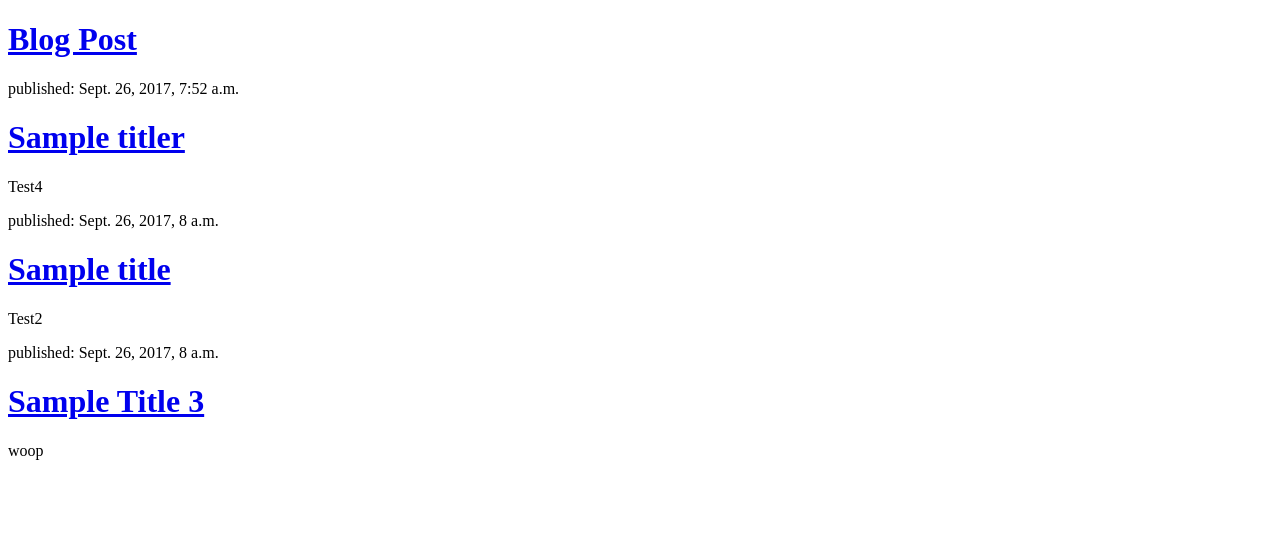
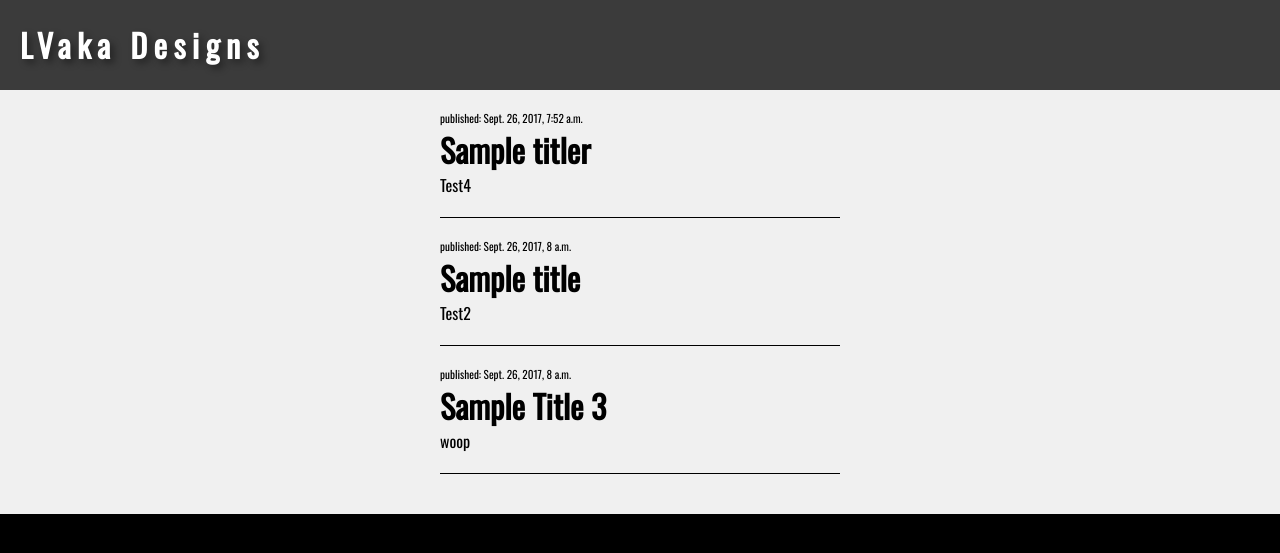
Before and after one commit to lvaka/djangoport, a Django app: page / in a window 1280 px wide. Shown: the top 553 px of the page. Run offline with Django 3.2, Linux system fonts and the light colour scheme; data comes from the database, SQL or seed files in the repository.

Commit message:
skeleton styling

```diff
--- /dev/null
+++ b/lvaka/blog/static/css/style.css
@@ -0,0 +1,76 @@
+@import url('https://fonts.googleapis.com/css?family=Oswald');
+@import url('https://fonts.googleapis.com/css?family=Source+Sans+Pro');
+
+body{
+	margin: 0;
+	padding: 0;
+	background: black;
+}
+
+h1, p {
+	margin-left: 20px;
+}
+
+h1 {
+	margin-top: 0;
+	margin-bottom: 0;
+	color: black;
+	font-family: 'Oswald', sans-serif;
+}
+
+p{
+	margin-top: 0;
+	margin-bottom: 0;
+	font-family: 'Oswald', sans-serif;
+}
+
+h1 a, h1 a:visited{
+	font-family: 'Oswald', sans-serif;
+	color: black;
+	text-decoration: none;
+}
+
+.heading {
+	margin: 0;
+	padding: 0;
+	height: 90px;
+	line-height: 90px;
+	background: #3B3B3B;
+}
+
+.heading h1{
+	font-family: 'Source Sans Pro', sans-serif;
+	color: white;
+	letter-spacing: 0.2em;
+}
+
+.heading h1 a, .heading h1 a:visited{
+	color: white;
+	text-shadow: 4px 4px 7px rgba(0,0,0,0.4);
+}
+
+.mainbody{
+	margin: 0;
+	background: #F0F0F0;
+	padding-bottom: 40px;
+}
+
+.date p{
+	margin-left: 0;
+	margin-bottom: 0;
+	font-size: 0.7rem;
+}
+
+.post{
+	margin-left: auto;
+	margin-right: auto;
+	max-width: 400px;
+	padding-top: 20px;
+	padding-bottom: 20px;
+	border-bottom: 1px solid black;
+}
+
+.post h1, p{
+	margin-top: 0;
+	margin-left: 0;
+}
--- a/lvaka/blog/templates/blog/post_list.html
+++ b/lvaka/blog/templates/blog/post_list.html
@@ -1,19 +1,25 @@
+{% load staticfiles %}
 <!doctype html>
 <html>
 	<head>
+		<link rel="stylesheet" type="text/css" href="{% static 'css/style.css' %}" />
 		<title>LVaka Designs</title>
 	</head>
 	<body>
-		<div>
-			<h1><a href='#'>Blog Post</a></h1>
+		<div class="heading">
+			<h1><a href='#'>LVaka Designs</a></h1>
 		</div>
 
-	{% for post in posts %}
-		<div>
-			<p>published: {{ post.published_date }}
-			<h1><a href='#'> {{ post.title }} </a></h1>
-			<p>{{ post.text|linebreaksbr }}</p>
+		<div class="mainbody">
+			{% for post in posts %}
+				<div class="post">
+					<div class="date">
+						<p>published: {{ post.published_date }}</p>
+					</div>
+					<h1><a href='#'> {{ post.title }} </a></h1>
+					<p>{{ post.text|linebreaksbr }}</p>
+				</div>
+			{% endfor %}
 		</div>
-	{% endfor %}
 	</body>
 </html>
```
